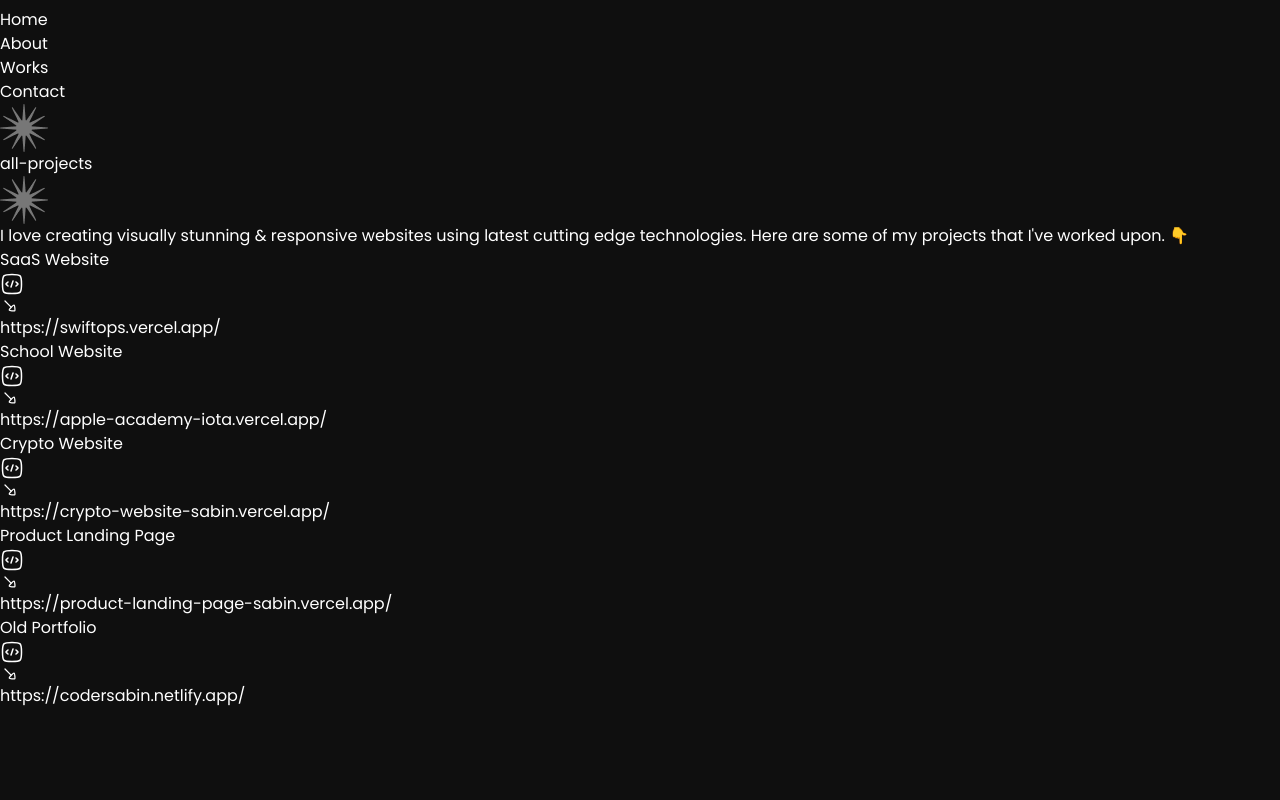
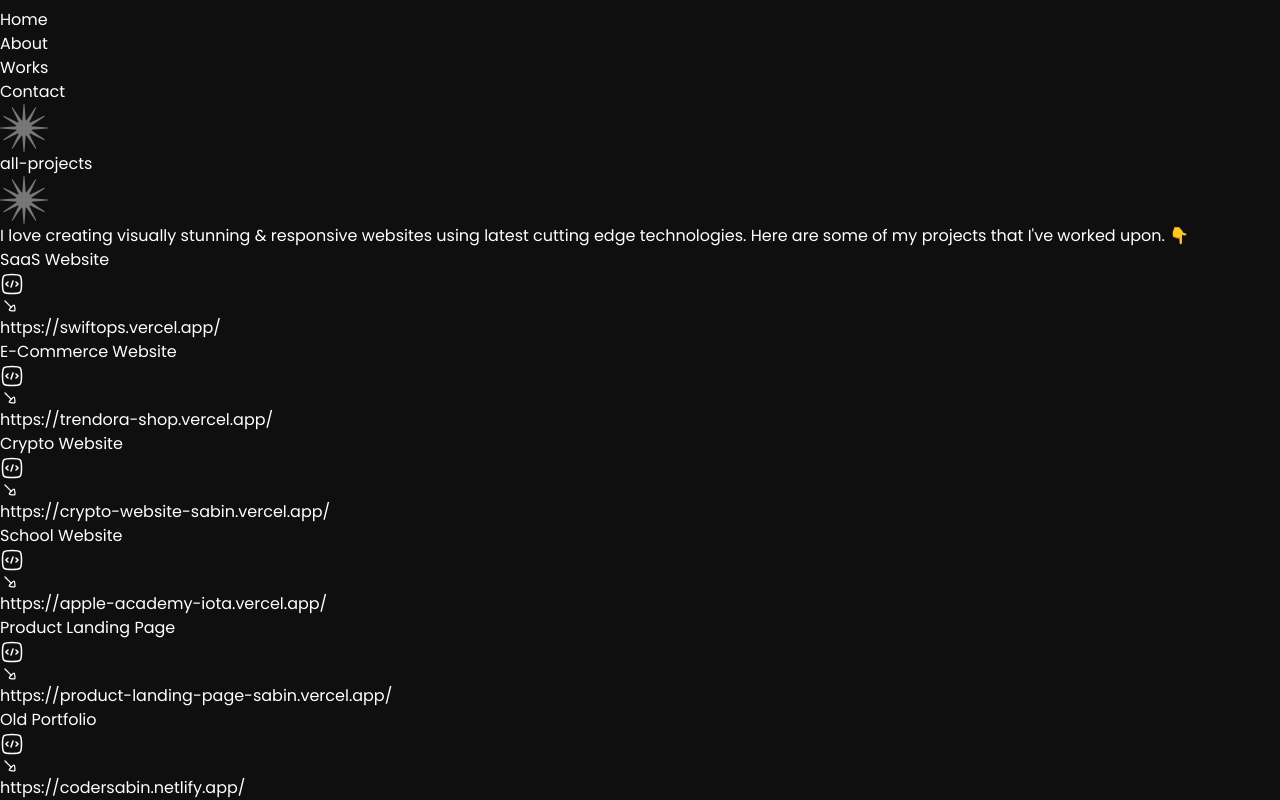
Before and after one commit to maybesabin/Portfolio-Latest, a React (Vite) app: page /works in a window 1280 px wide. Shown: the part 940-1740 px from the top of the page. Before the commit the page ends 1648 px from the top, so only its background shows below. Built offline with nearby package versions, Linux system fonts and the light colour scheme.

Commit message:
minor change

```diff
--- a/src/components/Works.tsx
+++ b/src/components/Works.tsx
@@ -28,8 +28,9 @@ const Works = ({ isDarkMode, toggleDarkMode }: { isDarkMode: boolean, toggleDark
 
   const projects = [
     { name: "SaaS Website", sourceCode: "https://github.com/maybesabin/SwiftOps", livePreview: "https://swiftops.vercel.app/" },
+    { name: "E-Commerce Website", sourceCode: "https://github.com/maybesabin/Trendora-Ecommerce", livePreview: "https://trendora-shop.vercel.app/" },
+    { name: "Crypto Website", sourceCode: "https://github.com/maybesabin/Crypto-Website", livePreview: "https://crypto-website-sabin.vercel.app/" },
     { name: "School Website", sourceCode: "https://github.com/maybesabin/Apple-Academy", livePreview: "https://apple-academy-iota.vercel.app/" },
-    { name: "Crypto Website", sourceCode: "https://github.com/maybesabin/Crypto-Website", livePreview: "https://crypto-website-sabin.vercel.app/" },
     { name: "Product Landing Page", sourceCode: "https://github.com/maybesabin/Product-Landing-Page", livePreview: "https://product-landing-page-sabin.vercel.app/" },
     { name: "Old Portfolio", sourceCode: "https://github.com/maybesabin/Old-Portfolio", livePreview: "https://codersabin.netlify.app/" }
   ]
```
